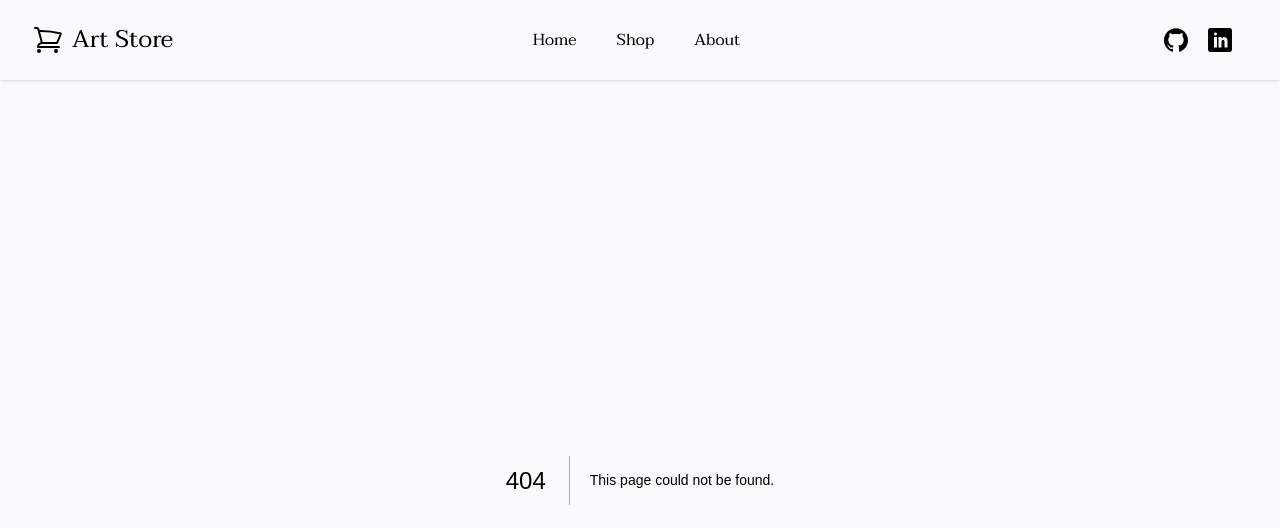
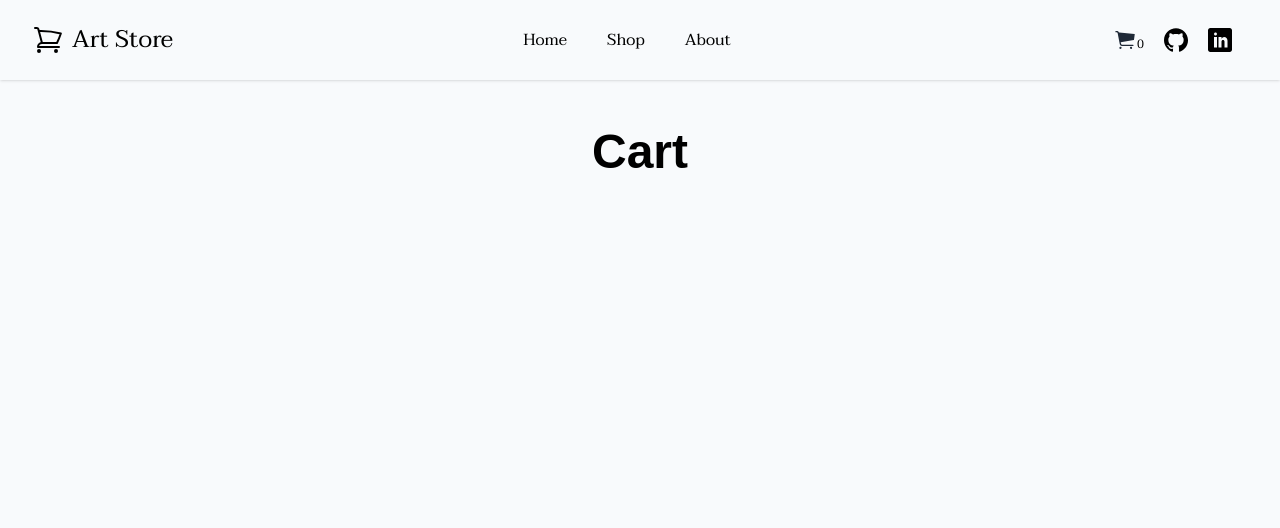
Before and after one commit to JannisK89/art-store, a Next.js app: page /cart in a window 1280 px wide. Before the commit this address had no page. Shown: the top 528 px of the page. Built offline with nearby package versions, Linux system fonts and the light colour scheme; a web font is replaced by a local one.

Commit message:
cart btn and page init

```diff
--- /dev/null
+++ b/app/cart/page.tsx
@@ -0,0 +1,21 @@
+'use client'
+
+import { useCartStore } from '../store/useStore'
+
+export default function Cart() {
+  const cart = useCartStore((state) => state.cart)
+  return (
+    <main className="flex min-h-screen flex-col items-center p-12">
+      <h1 className="text-3xl md:text-5xl font-bold mb-4 md:mb-10">Cart</h1>
+      <div className="flex flex-col">
+        {cart.map((item) => (
+          <div key={item.id} className="flex flex-col">
+            <p>Item: {item.title}</p>
+            <p>Amount: {item.amount}</p>
+            <p className="mb-10">Price: ${item.amount * item.price}</p>
+          </div>
+        ))}
+      </div>
+    </main>
+  )
+}
--- /dev/null
+++ b/app/ui/cartButton.tsx
@@ -0,0 +1,24 @@
+'use client'
+
+import Link from 'next/link'
+import { useCartStore } from '../store/useStore'
+import { IoIosCart } from 'react-icons/io'
+import clsx from 'clsx'
+
+export default function CartButton() {
+  const cart = useCartStore((state) => state.cart)
+  return (
+    <Link
+      href={'/cart'}
+      className="text-2xl flex align-middle transition hover:scale-125 ease-in-out"
+    >
+      <IoIosCart
+        className={clsx(
+          cart.length > 0 ? 'text-green-500' : 'text-gray-800',
+          'transition-colors ease-in-out duration-1000'
+        )}
+      />
+      <span className="font-thin text-xs self-end">{cart.length}</span>
+    </Link>
+  )
+}
--- a/app/ui/navbar/navbar.tsx
+++ b/app/ui/navbar/navbar.tsx
@@ -6,6 +6,7 @@ import MenuIcon from './menu-icon'
 import { useState } from 'react'
 import clsx from 'clsx'
 import { ImGithub, ImLinkedin } from 'react-icons/im'
+import CartButton from '../cartButton'
 
 type Link = {
   text: string
@@ -47,15 +48,16 @@ export default function Navbar() {
           <span className="font-medium  text-2xl">Art Store</span>
         </Link>
         <div className="hidden md:block">{printNav()}</div>
-        <div className="hidden md:flex gap-5 ml-8 mr-4 ">
+        <div className="hidden md:flex gap-5 mr-4 ">
+          <CartButton />
           <Link href="https://github.com/JannisK89" target="_blank">
-            <ImGithub className="text-2xl" />
+            <ImGithub className="text-2xl transition hover:scale-125 ease-in-out" />
           </Link>
           <Link
             href="https://www.linkedin.com/in/jannis-karanikis-58248a179"
             target="_blank"
           >
-            <ImLinkedin className="text-2xl" />
+            <ImLinkedin className="text-2xl transition hover:scale-125 ease-in-out" />
           </Link>
         </div>
 
```
